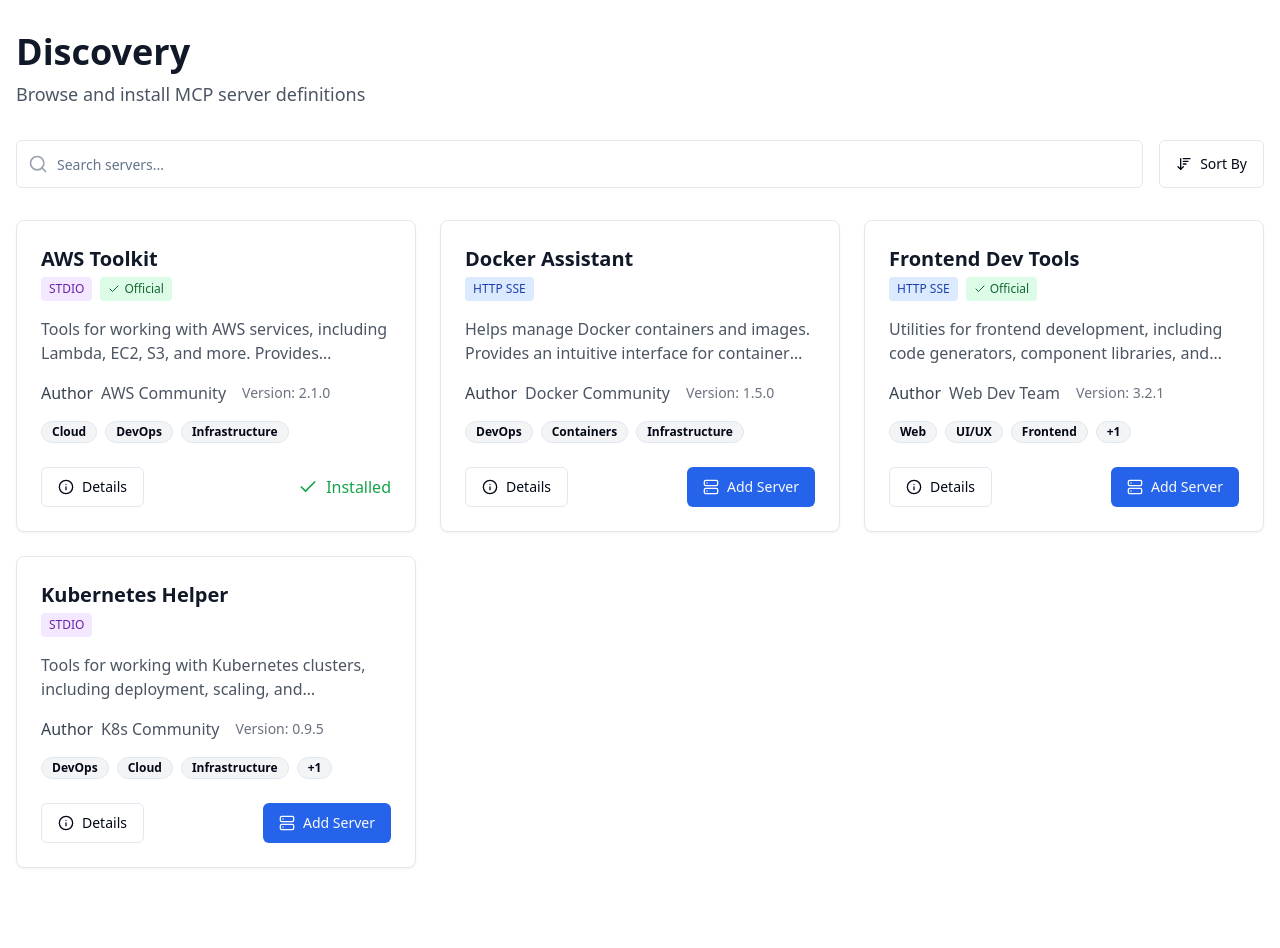
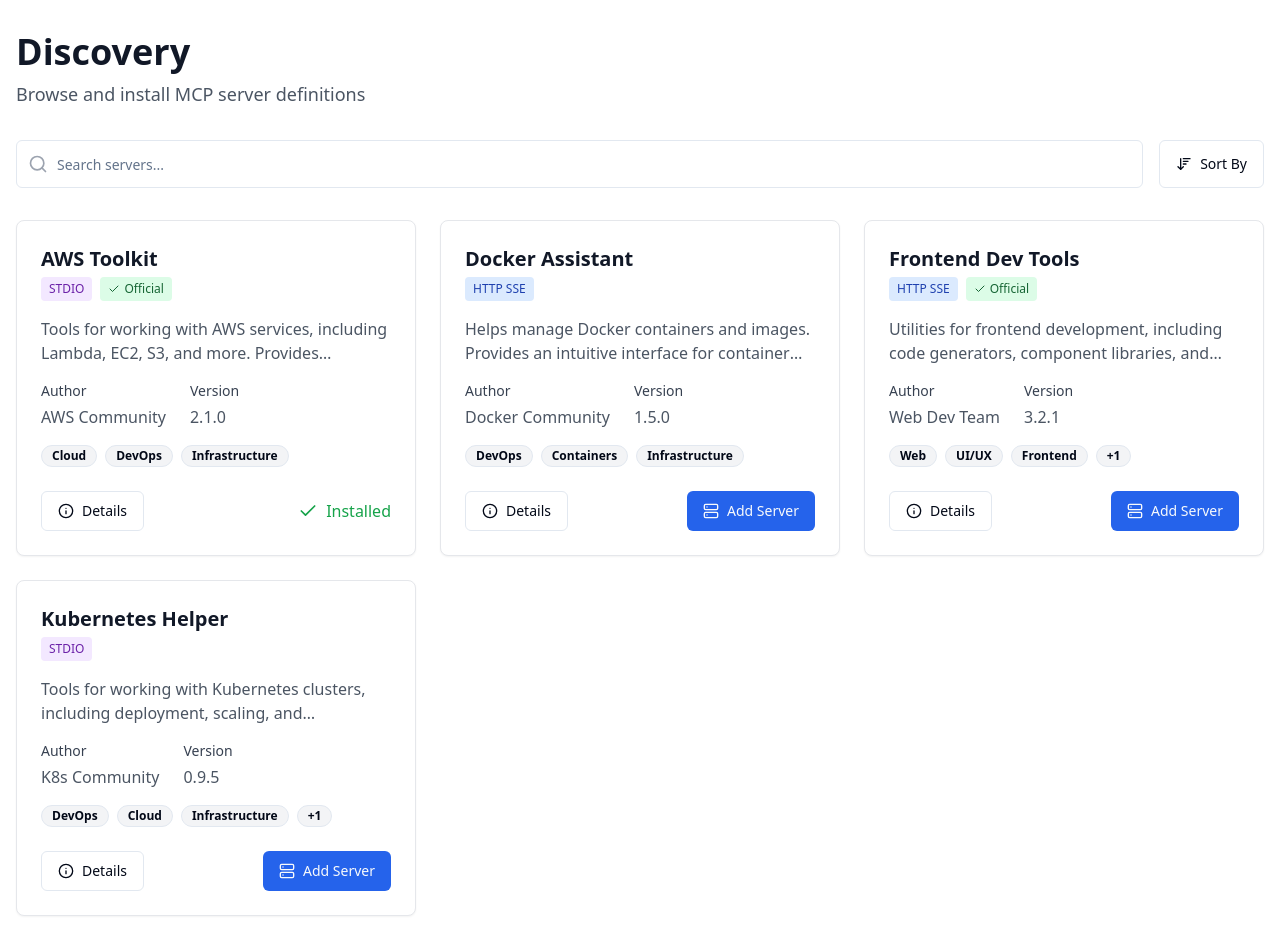
Before and after one commit to johnny96124/page-wizard-helper-bot, a React (Vite) app: page / in a window 1280 px wide. Before the commit the page ends 900 px from the top, so only its background shows below. Built offline with nearby package versions, Linux system fonts and the light colour scheme.

Commit message:
Refactor: Display author and version
Display author and version in two lines, with a title on the first line and the content on the second line.

```diff
--- a/src/components/ServerCard.tsx
+++ b/src/components/ServerCard.tsx
@@ -46,11 +46,14 @@ const ServerCard: React.FC<ServerCardProps> = ({ server }) => {
 
         <p className="text-gray-600 mb-4 line-clamp-2 flex-grow">{server.description}</p>
 
-        <div className="mb-4">
-          <div className="flex items-center gap-2">
-            <p className="text-gray-700 font-medium">Author</p>
+        <div className="mb-4 flex items-start gap-6">
+          <div>
+            <p className="text-gray-700 font-medium text-sm mb-1">Author</p>
             <p className="text-gray-600">{server.author}</p>
-            <span className="text-gray-500 text-sm ml-2">Version: {server.version}</span>
+          </div>
+          <div>
+            <p className="text-gray-700 font-medium text-sm mb-1">Version</p>
+            <p className="text-gray-600">{server.version}</p>
           </div>
         </div>
 
@@ -103,10 +106,15 @@ const ServerCard: React.FC<ServerCardProps> = ({ server }) => {
                 <h3 className="font-medium text-sm text-gray-500 mb-1">Description</h3>
                 <p className="text-gray-800">{server.description}</p>
 
-                <div className="mt-6 flex items-center gap-2">
-                  <h3 className="font-medium text-sm text-gray-500">Author</h3>
-                  <p className="text-gray-800">{server.author}</p>
-                  <span className="text-gray-600 ml-2">Version: {server.version}</span>
+                <div className="mt-6 flex items-start gap-6">
+                  <div>
+                    <h3 className="font-medium text-sm text-gray-500 mb-1">Author</h3>
+                    <p className="text-gray-800">{server.author}</p>
+                  </div>
+                  <div>
+                    <h3 className="font-medium text-sm text-gray-500 mb-1">Version</h3>
+                    <p className="text-gray-800">{server.version}</p>
+                  </div>
                 </div>
 
                 <div className="mt-6">
```
